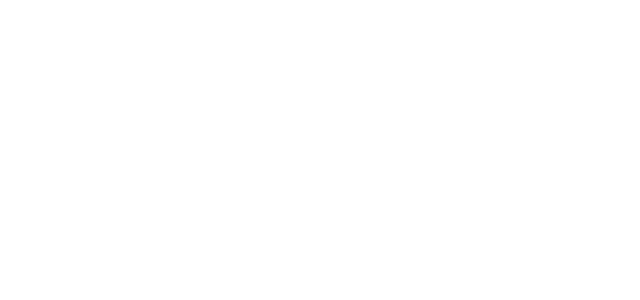
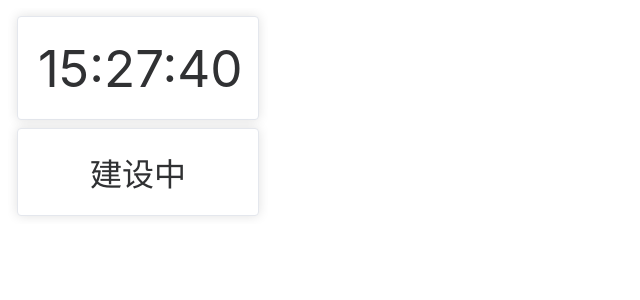
Before and after one commit to lils-work/lils-work, a Vue app: page /alt in a window 1280 px wide. Before the commit this address had no page. Shown: the top 300 px of the page, without its empty margins (0-640 px from the left). Built offline with nearby package versions, Linux system fonts and the light colour scheme.

Commit message:
添加 HomeAlt 页，用于设计主页

```diff
--- a/package.json
+++ b/package.json
@@ -10,6 +10,7 @@
   },
   "dependencies": {
     "element-plus": "^2.2.28",
+    "moment": "^2.29.4",
     "sass": "^1.57.1",
     "vue": "^3.2.45",
     "vue-router": "^4.1.6"
--- /dev/null
+++ b/src/gadgets/Text.vue
@@ -0,0 +1,39 @@
+<template>
+  <div class="root">
+    {{ text }}
+  </div>
+</template>
+
+<script setup lang="ts">
+import { ref, onMounted } from 'vue';
+
+const text = ref('');
+
+let intervalId: number;
+
+const texts = [
+  '建设中',
+  '工作辅助面板',
+  '时间管理',
+  '任务管理',
+  '日志管理',
+];
+
+onMounted(() => {
+  var index = 0;
+  clearInterval(intervalId);
+  intervalId = setInterval(() => {
+    text.value = texts[index];
+    index++;
+    index %= texts.length;
+  }, 5000);
+});
+</script>
+
+<style scoped lang="scss">
+.root {
+  font-family: Inter, Avenir, Helvetica, Arial, sans-serif;
+  font-size: 2rem;
+  text-align: center;
+}
+</style>
--- /dev/null
+++ b/src/gadgets/Time.vue
@@ -0,0 +1,29 @@
+<template>
+  <div class="root">
+    {{ time }}
+  </div>
+</template>
+
+<script setup lang="ts">
+import { ref, onMounted } from 'vue';
+import moment from 'moment';
+
+const time = ref('00:00:00');
+
+let intervalId: number;
+
+onMounted(() =>{
+  clearInterval(intervalId);
+  intervalId = setInterval(() => {
+    time.value = moment(new Date()).format('HH:mm:ss');
+  }, 1000);
+});
+</script>
+
+<style scoped lang="scss">
+.root {
+  font-family: Inter, Avenir, Helvetica, Arial, sans-serif;
+  font-size: 3.2rem;
+  text-align: center;
+}
+</style>
--- a/src/main.ts
+++ b/src/main.ts
@@ -6,11 +6,13 @@ import ElementPlus from "element-plus";
 import 'element-plus/dist/index.css';
 
 import Home from './pages/Home.vue';
+import HomeAlt from './pages/HomeAlt.vue';
 import Lab from './pages/Lab.vue';
 
 const routes = [
   { path: '', component: Home },
   { path: '/lab', component: Lab },
+  { path: '/alt', component: HomeAlt },
 ]
 
 const router = createRouter({
--- /dev/null
+++ b/src/pages/HomeAlt.vue
@@ -0,0 +1,39 @@
+<template>
+  <el-container class="root">
+    <el-aside width="260px">
+      <el-scrollbar>
+        <div>
+          <el-card>
+            <Time></Time>
+          </el-card>
+          <el-card>
+            <Text></Text>
+          </el-card>
+        </div>
+      </el-scrollbar>
+    </el-aside>
+    <el-container>
+      <el-header>
+
+      </el-header>
+      <el-main>
+
+      </el-main>
+    </el-container>
+  </el-container>
+</template>
+
+<script setup lang="ts">
+import { ElContainer, ElAside, ElScrollbar, ElHeader, ElMain, ElLink, ElCard } from 'element-plus';
+import Time from "../gadgets/Time.vue";
+import Text from "../gadgets/Text.vue";
+</script>
+
+<style scoped lang="scss">
+.root {
+  .el-card {
+    margin: 0.5rem auto;
+    width: 240px;
+  }
+}
+</style>
```
Also changed, not shown: 1 other file (tests, documents, lock files or other folders).
